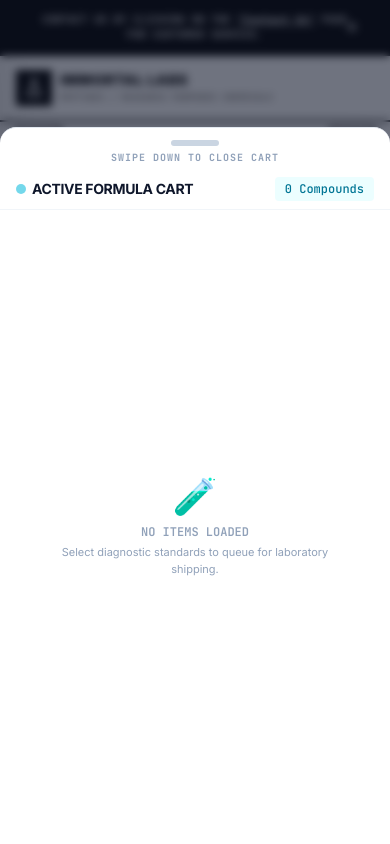
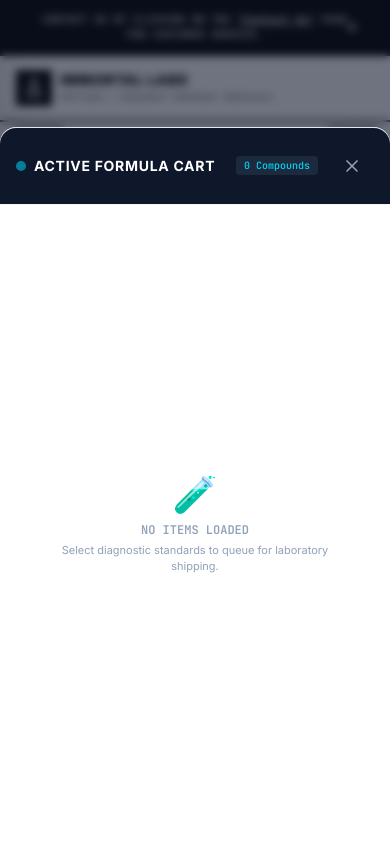
Before and after one commit to avibk/immortal-labs, a React (Vite) app: page / in a window 390 px wide. Both pictures are taken after a click on the button 352 px from the left and 150 px from the top of the page. Shown: the top 844 px of the page. Built offline with nearby package versions, Linux system fonts and the light colour scheme.

Commit message:
refactor: simplify mobile cart drawer interactions
Remove complex touch-swipe logic from CartDrawer to
improve stability and replace the site favicon.

```diff
--- a/index.html
+++ b/index.html
@@ -4,7 +4,7 @@
     <meta charset="UTF-8" />
     <meta name="viewport" content="width=device-width, initial-scale=1.0" />
     <title>Immortal Labs</title>
-    <link rel="icon" type="image/jpeg" href="/src/assets/images/favicon_1783995733310.jpg" />
+    <link rel="icon" type="image/jpeg" href="/src/assets/images/favicon_black_bg_1783996123696.jpg" />
   </head>
   <body>
     <div id="root"></div>
--- a/src/components/CartDrawer.tsx
+++ b/src/components/CartDrawer.tsx
@@ -1,4 +1,4 @@
-import { useState, TouchEvent } from "react";
+import { useState } from "react";
 import { CartItem } from "../types";
 import { X, Plus, Minus, Trash2, ShieldCheck, Lock, Truck, CreditCard } from "lucide-react";
 
@@ -19,31 +19,6 @@ export default function CartDrawer({
   onRemoveItem,
   onOpenCheckout,
 }: CartDrawerProps) {
-  const [touchStartY, setTouchStartY] = useState<number | null>(null);
-  const [sheetOffset, setSheetOffset] = useState<number>(0);
-
-  // Swipe-down to close on mobile grab-handle
-  const handleTouchStart = (e: TouchEvent) => {
-    setTouchStartY(e.touches[0].clientY);
-  };
-
-  const handleTouchMove = (e: TouchEvent) => {
-    if (touchStartY === null) return;
-    const currentY = e.touches[0].clientY;
-    const diffY = currentY - touchStartY;
-    if (diffY > 0) {
-      setSheetOffset(diffY);
-    }
-  };
-
-  const handleTouchEnd = () => {
-    if (sheetOffset > 80) {
-      onClose();
-    }
-    setSheetOffset(0);
-    setTouchStartY(null);
-  };
-
   // Calculations
   const subtotal = cartItems.reduce((acc, item) => {
     const unitPrice = item.kitType === "10kit" ? item.product.price10 * 10 : item.product.price;
@@ -61,34 +36,31 @@ export default function CartDrawer({
         onClick={onClose}
       />
 
-      {/* MOBILE BOTTOM SHEET (< 768px): covers 85% height to prevent cutoff, slides up, swipe down to close */}
+      {/* MOBILE BOTTOM SHEET (< 768px): covers 85% height to prevent cutoff, slides up, close via X button */}
       <div
         className="absolute bottom-0 left-0 right-0 bg-white rounded-t-2xl shadow-2xl flex flex-col md:hidden bottom-sheet-transition border-t border-slate-200"
         style={{
           height: "85vh",
-          transform: `translateY(${sheetOffset}px)`,
         }}
       >
-        {/* Grab Handle for Swiping */}
-        <div
-          className="w-full py-3 flex flex-col items-center cursor-row-resize select-none"
-          onTouchStart={handleTouchStart}
-          onTouchMove={handleTouchMove}
-          onTouchEnd={handleTouchEnd}
-        >
-          <div className="w-12 h-1.5 bg-slate-300 rounded-full mb-1" />
-          <span className="text-[10px] font-mono text-slate-400 font-bold tracking-widest uppercase">SWIPE DOWN TO CLOSE CART</span>
-        </div>
-
-        {/* Content of Bottom Sheet */}
-        <div className="px-4 pb-2 border-b border-slate-100 flex items-center justify-between">
-          <div className="flex items-center gap-1.5">
-            <span className="w-2.5 h-2.5 rounded-full bg-cyan-500 animate-pulse" />
-            <h2 className="text-sm font-display font-bold text-slate-900 uppercase tracking-tight">Active Formula Cart</h2>
+        {/* Mobile Header matching desktop dark theme, rounded top corners */}
+        <div className="p-4 border-b border-slate-100 flex items-center justify-between bg-slate-900 text-white rounded-t-2xl">
+          <div className="flex items-center gap-2">
+            <div className="w-2.5 h-2.5 rounded-full bg-cyan-400 animate-pulse" />
+            <h2 className="text-sm font-display font-bold uppercase tracking-wider">Active Formula Cart</h2>
           </div>
-          <span className="text-xs font-mono font-medium text-cyan-700 bg-cyan-50 px-2.5 py-1 rounded">
-            {cartItems.length} Compounds
-          </span>
+          <div className="flex items-center gap-3">
+            <span className="text-[10px] font-mono font-medium text-cyan-400 bg-slate-800 px-2 py-0.5 rounded">
+              {cartItems.length} Compounds
+            </span>
+            <button
+              onClick={onClose}
+              className="text-slate-400 hover:text-white p-1 rounded-md hover:bg-slate-800 transition-colors cursor-pointer mobile-touch-target"
+              title="Close Cart"
+            >
+              <X className="w-5 h-5" />
+            </button>
+          </div>
         </div>
 
         {/* Scrollable list */}
```
Also changed, not shown: src/assets/images/favicon_1783995733310.jpg (deleted), src/assets/images/favicon_black_bg_1783996123696.jpg (added).
